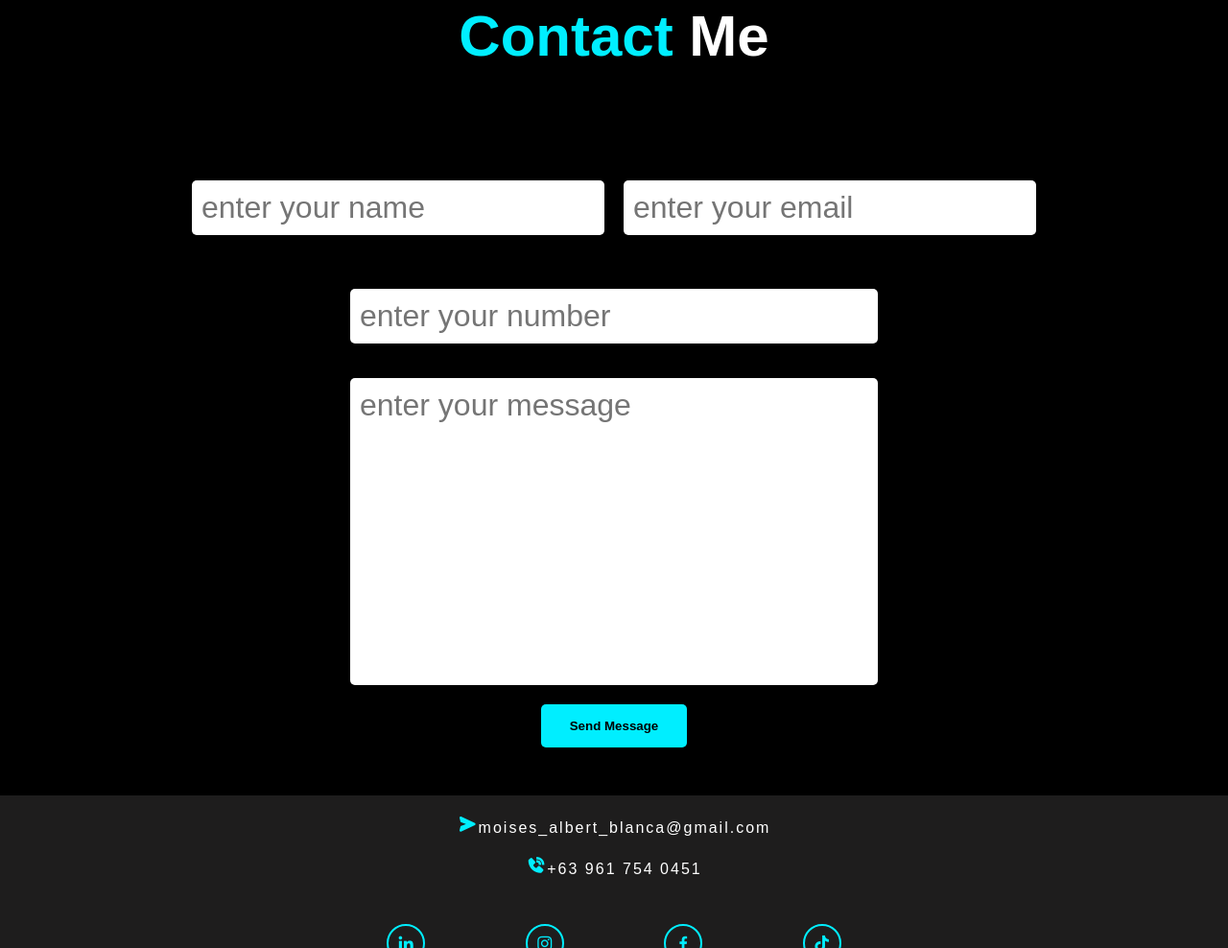
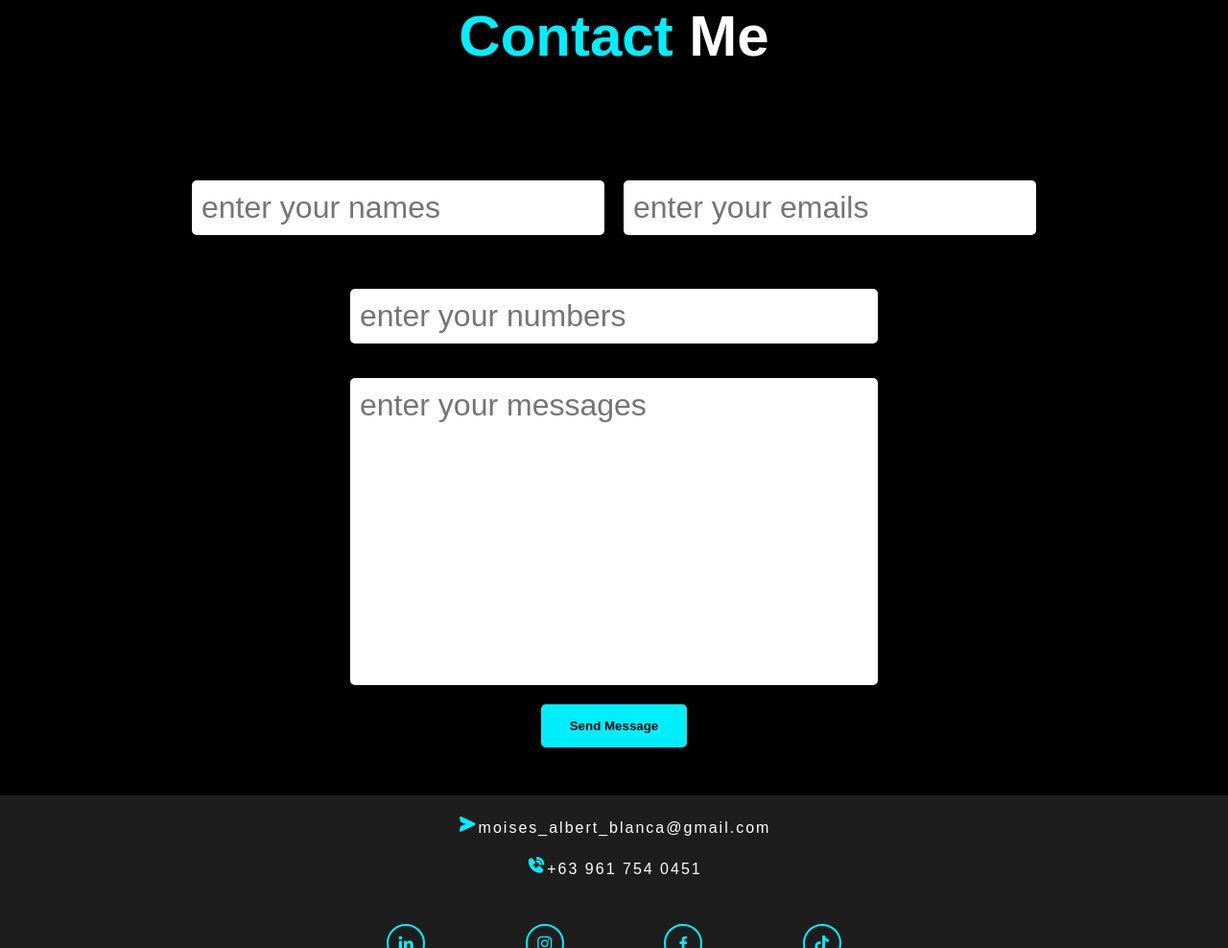
Before and after one commit to MoiWidou/Portfolio, a plain HTML site: page index.html in a window 1280 px wide. Shown: the part 5685-6673 px from the top of the page at 96% size. Drawn offline with nearby package versions, Linux system fonts and the light colour scheme.

Commit message:
I changed to MoiWidou

```diff
--- a/index.html
+++ b/index.html
@@ -359,11 +359,11 @@
                 <h2><span> Contact</span> Me</h2>
                 <form action="process_form.php" method="post">
                     <div class="flex">
-                        <input type="text" name="name" placeholder="enter your name" class="box" required>
-                        <input type="email" name="email" placeholder="enter your email" class="box" required>
+                        <input type="text" name="name" placeholder="enter your names" class="box" required>
+                        <input type="email" name="email" placeholder="enter your emails" class="box" required>
                     </div>
-                    <input type="number" min="0" name="number" placeholder="enter your number" class="box" class="box" required>
-                    <textarea name="message" class="box" rqeuired placeholder="enter your message" cols="30" rows="10" required></textarea>
+                    <input type="number" min="0" name="number" placeholder="enter your numbers" class="box" class="box" required>
+                    <textarea name="message" class="box" rqeuired placeholder="enter your messages" cols="30" rows="10" required></textarea>
                     <input type="submit" value="Send Message" name="send" class="btn" >
                 </form>
             </div>
```
